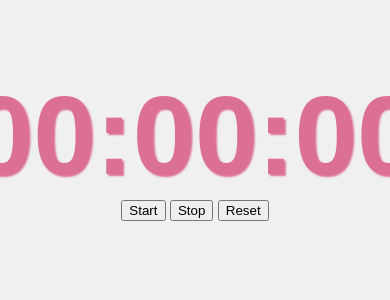
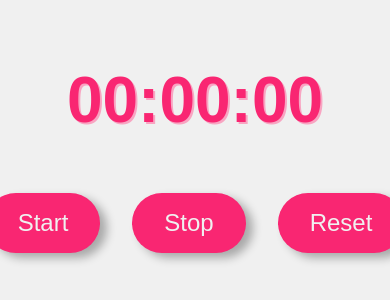
Before and after one commit to 0xLiquidSnake/Stop-watch, a plain HTML site: page index.html in a window 390 px wide. Shown: the part 284-584 px from the top of the page. Drawn offline with Linux system fonts and the light colour scheme.

Commit message:
adding new stuff

```diff
--- a/style.css
+++ b/style.css
@@ -12,6 +12,48 @@ body {
 #timer {
     font-size: 7rem;
     font-weight: 700;
-    color: palevioletred;
-    text-shadow: 2px 2px 2px;
+    color: #f92672;
+    text-shadow: 2px 2px #f8a5c2;
+    width: 600px;
+    text-align: center;
+    margin: 40px auto;
 }
+
+#buttons {
+    display: flex;
+    justify-content: center;
+}
+
+button {
+    background-color: #f92672;
+    color: #f0f0f0;
+    border: none;
+    font-size: 2rem;
+    padding: 1.5rem 4rem;
+    margin: 1rem;
+    border-radius: 30px;
+    cursor: pointer;
+    box-shadow: 7px 5px 10px rgba(0, 0, 0, .3);
+    transition: all .3s;
+}
+
+button:hover {
+    background-color: #f44583;
+    box-shadow: 2px 2px 10px rgba(0, 0, 0, 0.5);
+}
+
+button[disabled] {
+    opacity: .5;
+    cursor: default;
+}
+
+@media (max-width: 800px){
+    #timer {
+    font-size: 4rem;
+    width: 350px;
+}
+button {
+    font-size: 1.5rem;
+    padding: 1rem 2rem;
+}
+}
```
Also changed, not shown: stopwatch.js (added).
